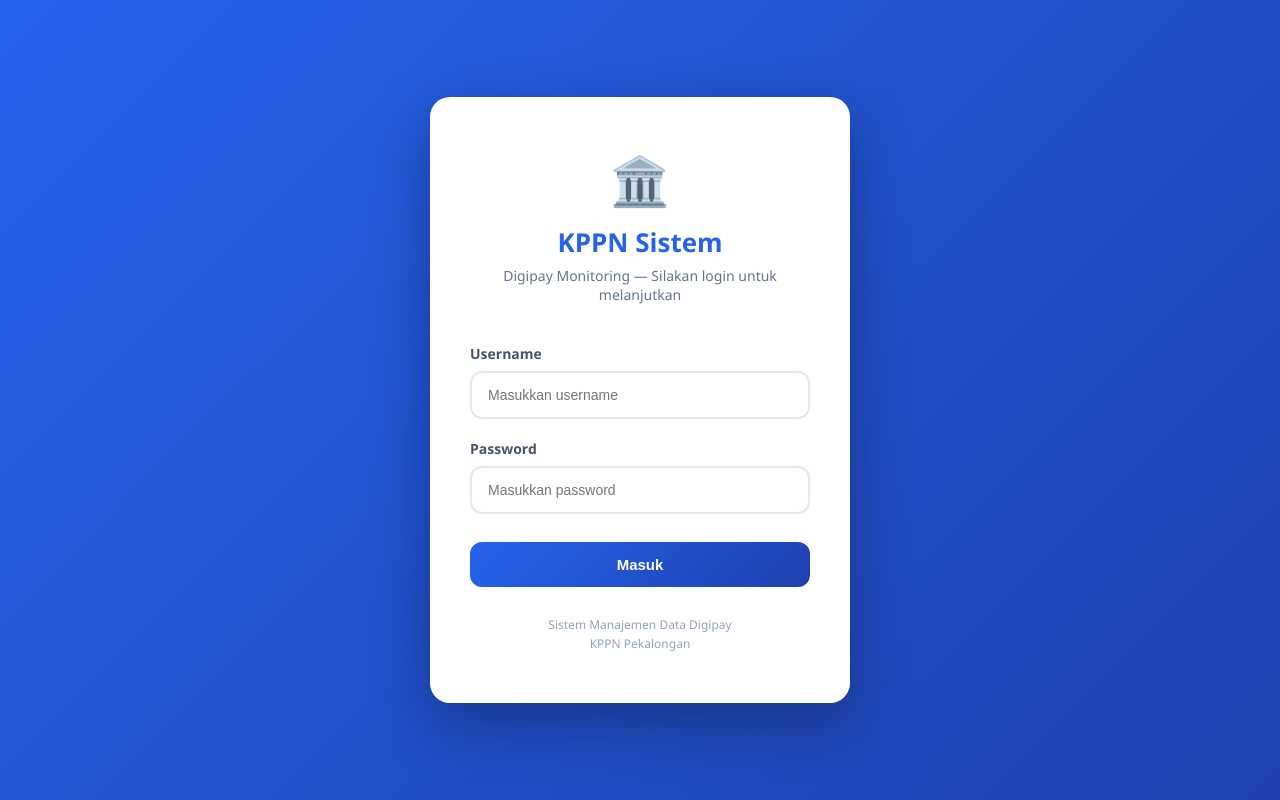
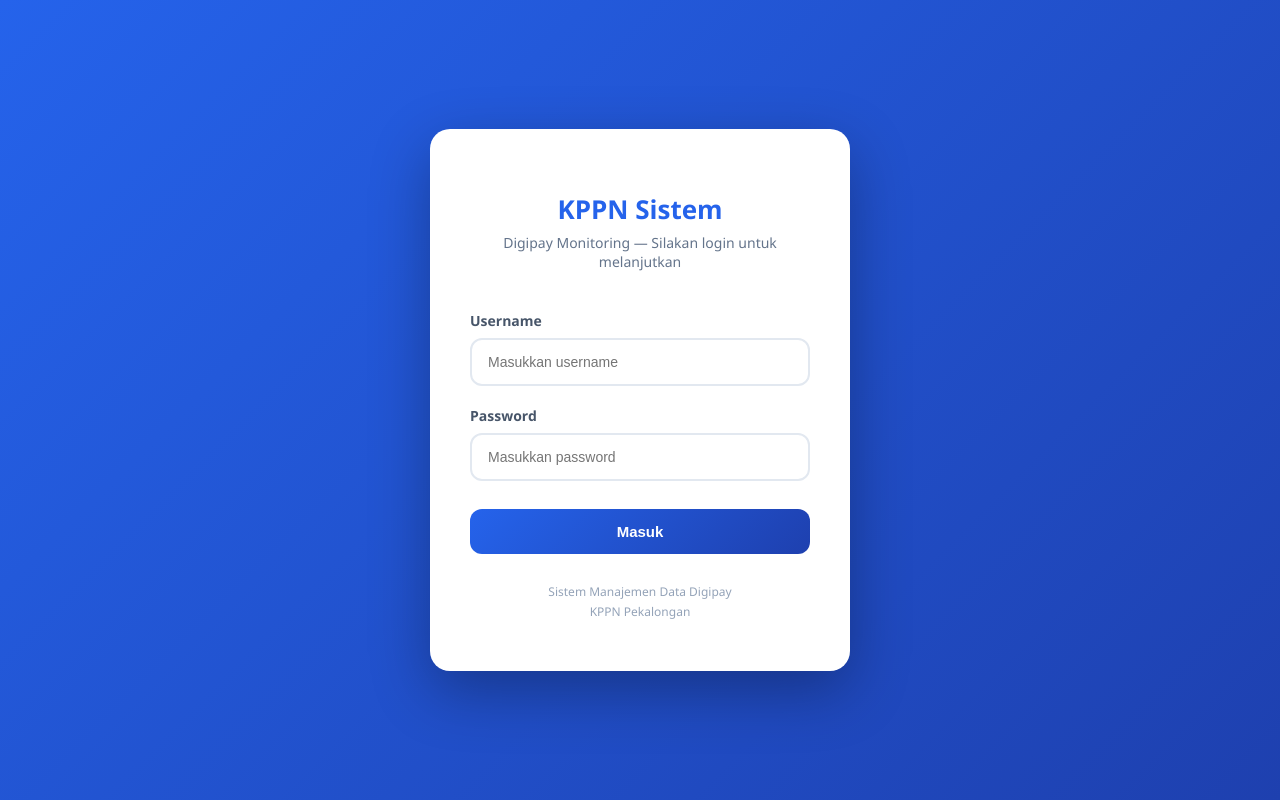
Before and after one commit to hasnanafla/simpel, a website: page login.html in a window 1280 px wide. Drawn offline with Linux system fonts and the light colour scheme.

Commit message:
Update login.html

```diff
--- a/login.html
+++ b/login.html
@@ -9,7 +9,7 @@
   <body>
     <div class="login-card">
       <div class="login-header">
-        <div class="logo">🏛️</div>
+        <div class="logo"></div>
         <h1>KPPN Sistem</h1>
         <p>Digipay Monitoring — Silakan login untuk melanjutkan</p>
       </div>
```
